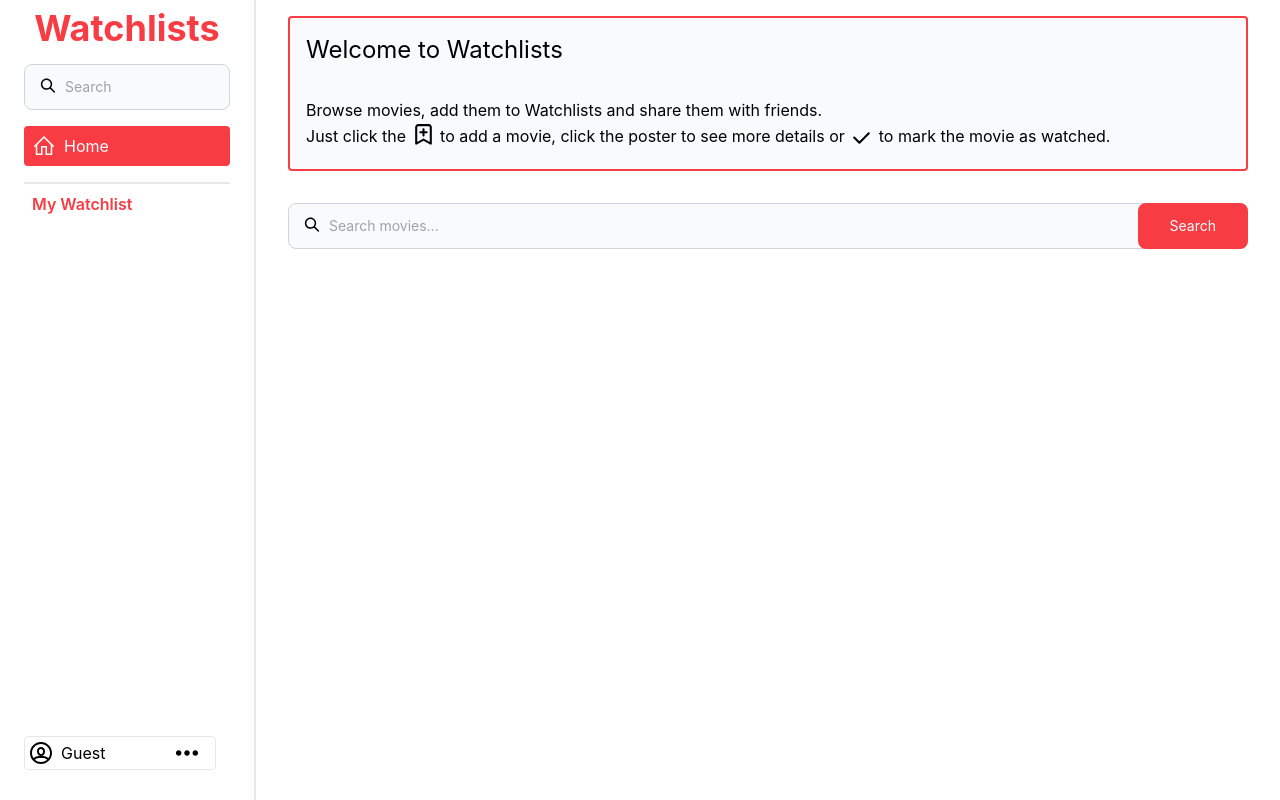
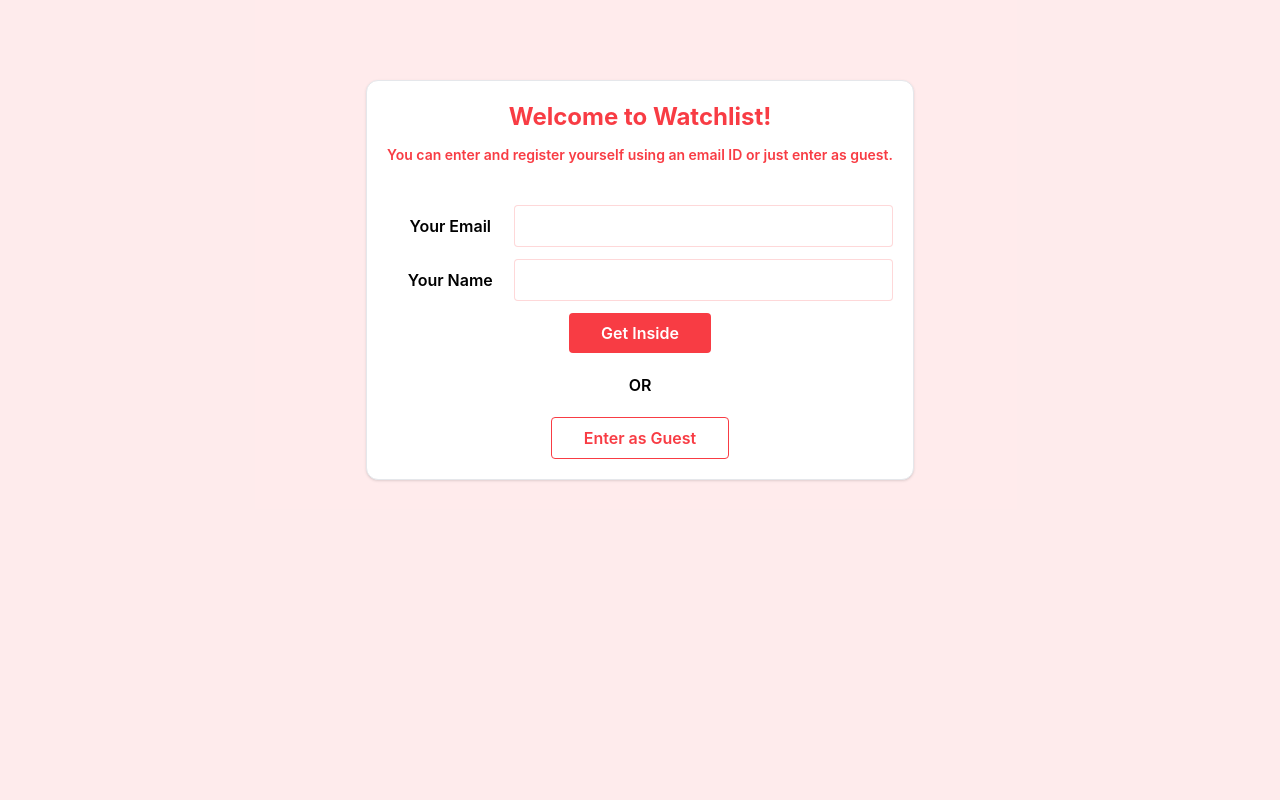
Before and after one commit to imran1721/movie-watchlist, a React (Create React App) app: page /login in a window 1280 px wide. Built offline with nearby package versions, Linux system fonts and the light colour scheme.

Commit message:
handled login route

```diff
--- a/package.json
+++ b/package.json
@@ -11,6 +11,7 @@
     "react": "^18.3.1",
     "react-dom": "^18.3.1",
     "react-redux": "^9.1.2",
+    "react-router-dom": "^6.23.1",
     "react-scripts": "5.0.1",
     "react-toastify": "^10.0.5",
     "tailwind": "^4.0.0",
--- a/src/App.js
+++ b/src/App.js
@@ -1,35 +1,38 @@
 import './App.css';
-import { Header } from './components/Header';
-import { SearchBar } from './components/searchBar';
-import { Sidebar } from './components/sidebar';
-import { MovieList } from './components/MovieList';
-import { useSelector } from 'react-redux';
-import { MovieDetailModal} from './components/AppModals/MovieDetailModal';
-import { WatchlistSelectionModal } from './components/AppModals/WatchlistSelectionModal';
-import { EditWatchlistModal } from './components/AppModals/EditWatchlistModal';
+import {
+  BrowserRouter as Router,
+  Routes,
+  Route
+} from "react-router-dom";
+import { Home, Login } from './screens';
+import { AuthProvider } from './AuthProvider';
 
 function App() {
-  const selectedMovieDetail = useSelector((state) => state.selectedMovieDetail)
-  const shouldAddToWatchlistModalOpen = useSelector((state) => state.shouldAddToWatchlistModalOpen)
-  const shouldEditWatchlistModalOpen = useSelector((state) => state.editWatchlist)
+  const userInfo = localStorage.getItem('user') ? JSON.parse(localStorage.getItem('user')) : null;
 
   return (
-    <div className="App">
-      <div className='grid grid-cols-10'>
-        <div className='col-span-2 border-r-2 border-gray-200 self-start sticky top-0'>
-          <Sidebar />
-        </div>
-        <div className='col-span-8 mx-8 pt-4'>
-          <Header />
-          <SearchBar />
-          <MovieList />
-        </div>
-        {selectedMovieDetail && <MovieDetailModal />}
-        {shouldAddToWatchlistModalOpen && <WatchlistSelectionModal />}
-        {shouldEditWatchlistModalOpen && <EditWatchlistModal />}
+    <Router>
+      <div className="App">
+        <Routes>
+          <Route
+            path="/"
+            element={
+              <AuthProvider
+                element={<Home />}
+                userInfo={userInfo}
+              />}
+          />
+          <Route
+            path="/login"
+            element={
+              <AuthProvider
+                element={<Login />}
+                userInfo={userInfo}
+              />}
+          />
+        </Routes>
       </div>
-
-    </div>
+    </Router>
   );
 }
 
--- /dev/null
+++ b/src/AuthProvider.js
@@ -0,0 +1,14 @@
+import { useNavigate } from "react-router-dom";
+import { useEffect } from "react";
+
+export const AuthProvider = ({element, userInfo}) => {
+    const navigate = useNavigate();
+    console.log('user ifno : ', userInfo)
+    console.log('path : ', window.location.pathname)
+    useEffect(() => {
+        if (!userInfo) navigate('/login');
+        else if (userInfo && window.location.pathname === '/login') navigate('/');
+    }, [])
+
+    return element;
+}
--- a/src/components/sidebar.js
+++ b/src/components/sidebar.js
@@ -42,7 +42,7 @@ export const Sidebar = () => {
                     )}
                 </div>
             </div>
-            <div className="flex justify-between fixed bottom-[30px] border rounded bottom-90 w-[15%] items-center">
+            <div className="flex justify-between fixed bottom-[30px] border rounded bottom-4 w-[80%] items-center">
                 <div className="flex items-center"><img className="my-1 ml-1 mr-2 w-6 h-6" src={userIcon} />Guest</div>
                 <div className="mr-2"><img className="my-1 ml-1 mr-2 w-6 h-6" src={optionsIcon} /></div>
             </div>
--- /dev/null
+++ b/src/screens/Auth/Login.js
@@ -0,0 +1,68 @@
+import { useState } from "react";
+import { useNavigate } from "react-router-dom";
+
+const Login = () => {
+    const navigate = useNavigate();
+
+    const [email, setEmail] = useState('');
+    const [name, setName] = useState('');
+    const [error, setError] = useState('');
+
+    const handleUserEntry = () => {
+        if (!email && !name)
+            setError('Please enter the required fields!')
+        else {
+            localStorage.setItem('user', JSON.stringify({ email, name }));
+            localStorage.setItem('userType', 'user');
+            navigate('/');
+        }
+    }
+
+    const handleGuestEntry = () => {
+        localStorage.setItem('user', JSON.stringify({ email: 'guest_entry', name: 'guest' }));
+        localStorage.setItem('userType', 'guest');
+        navigate('/');
+    }
+
+    return (
+        <div className="flex flex-col m-auto justify-center bg-primary/10 h-screen">
+            <div className="self-center items-center m-auto mt-20 border p-5 rounded-xl shadow bg-white">
+                <div className="text-2xl font-bold text-primary">Welcome to Watchlist!</div>
+                <div className="text-sm text-primary font-semibold mt-3">You can enter and register yourself using an email ID or just enter as guest.</div>
+                <form className="mt-10">
+                    <div className="grid grid-cols-4 mb-3">
+                        <label className="col-span-1 m-auto font-semibold">Your Email</label>
+                        <input
+                            value={email}
+                            onChange={(e) => setEmail(e.target.value)}
+                            className="col-span-3 w-full p-2 border rounded border-primary/20 focus:border-primary/80 focus:outline-none"
+                            type="text" />
+                    </div>
+                    <div className="grid grid-cols-4">
+                        <label className="col-span-1 m-auto font-semibold">Your Name</label>
+                        <input
+                            value={name}
+                            onChange={(e) => setName(e.target.value)}
+                            className="col-span-3 w-full p-2 border rounded border-primary/20 focus:border-primary/80 focus:outline-none"
+                            type="text" />
+                    </div>
+                    {error && <div className="text-sm text-primary m-3">{error}</div>}
+                    <button
+                        onClick={handleUserEntry}
+                        type="submit"
+                        className="mt-3 py-2 px-8 rounded bg-primary text-white font-semibold hover:bg-secondary">
+                            Get Inside
+                    </button>
+                </form>
+                <div className="font-semibold mt-5">OR</div>
+                <button
+                    onClick={handleGuestEntry}
+                    className="mt-5 border border-primary py-2 px-8 rounded font-semibold text-primary hover:bg-primary hover:text-white">
+                        Enter as Guest
+                </button>
+            </div>
+        </div>
+    )
+}
+
+export default Login;
--- /dev/null
+++ b/src/screens/Home/Home.js
@@ -0,0 +1,45 @@
+import { useState } from 'react';
+import { useSelector } from 'react-redux';
+import { Header } from '../../components/Header';
+import { SearchBar } from '../../components/searchBar';
+import { Sidebar } from '../../components/sidebar';
+import { MovieList } from '../../components/MovieList';
+import { MovieDetailModal } from '../../components/AppModals/MovieDetailModal';
+import { WatchlistSelectionModal } from '../../components/AppModals/WatchlistSelectionModal';
+import { EditWatchlistModal } from '../../components/AppModals/EditWatchlistModal';
+
+function Home() {
+  const [isSidebarOpen, setIsSidebarOpen] = useState(false);
+  const selectedMovieDetail = useSelector((state) => state.selectedMovieDetail);
+  const shouldAddToWatchlistModalOpen = useSelector((state) => state.shouldAddToWatchlistModalOpen);
+  const shouldEditWatchlistModalOpen = useSelector((state) => state.editWatchlist);
+
+  return (
+    <div className="App flex">
+      {/* Sidebar */}
+      <div className={`fixed inset-0 bg-gray-600 bg-opacity-50 z-20 transition-opacity lg:hidden ${isSidebarOpen ? 'opacity-100' : 'opacity-0 pointer-events-none'}`} onClick={() => setIsSidebarOpen(false)}></div>
+      <div className={`fixed inset-y-0 left-0 transform bg-white transition-transform lg:relative lg:translate-x-0 lg:w-1/5 border-r-2 border-gray-200 z-30 ${isSidebarOpen ? 'translate-x-0' : '-translate-x-full'}`}>
+        <Sidebar />
+      </div>
+
+      {/* Main Content */}
+      <div className="flex-1 md:ml-1/5 overflow-y-auto">
+        <div className="mx-8 pt-4">
+          <Header />
+          <SearchBar />
+          <MovieList />
+        </div>
+      </div>
+
+      {/* Menu Toggle Button */}
+      <button className="lg:hidden fixed bottom-4 right-4 bg-primary text-white p-3 rounded-full z-40" onClick={() => setIsSidebarOpen(!isSidebarOpen)}>
+        ☰
+      </button>
+      {selectedMovieDetail && <MovieDetailModal />}
+      {shouldAddToWatchlistModalOpen && <WatchlistSelectionModal />}
+      {shouldEditWatchlistModalOpen && <EditWatchlistModal />}
+    </div>
+  );
+}
+
+export default Home;
--- /dev/null
+++ b/src/screens/index.js
@@ -0,0 +1,7 @@
+import Home from "./Home/Home";
+import Login from "./Auth/Login";
+
+export {
+    Home,
+    Login
+}
--- a/tailwind.config.js
+++ b/tailwind.config.js
@@ -4,7 +4,8 @@ module.exports = {
   theme: {
     extend: {
       colors:{
-        primary: "#f83c44"
+        primary: "#f83c44",
+        secondary: "#8F2228"
       },
       spacing: {
         '8xl': '96rem',
```
